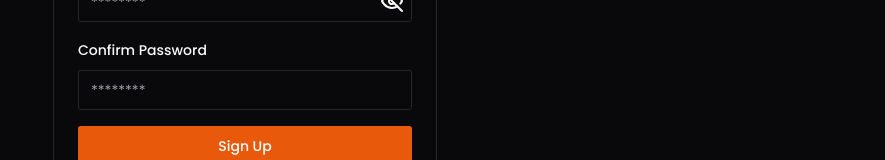
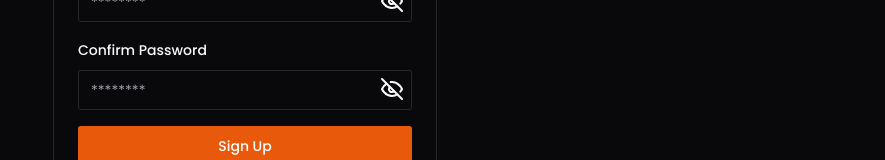
Before and after one commit to Nimira43/NT-Dashboard, a Next.js app: page /sign-up in a window 1280 px wide. Shown: the part 573-733 px from the top of the page, without its empty margins (395-1280 px from the left). Built offline with nearby package versions, Linux system fonts and the light colour scheme.

Commit message:
Added Show / Hide password functionality to Confirm password

```diff
--- a/app/(logged-out)/sign-up/page.tsx
+++ b/app/(logged-out)/sign-up/page.tsx
@@ -244,7 +244,7 @@ export default function SignupPage() {
                     </FormLabel>
                     <FormControl>
                       <PasswordInput
-                        placeholder='********' type='password'
+                        placeholder='********'
                         {...field}
                       />
                     </FormControl>
@@ -261,8 +261,8 @@ export default function SignupPage() {
                       Confirm Password
                     </FormLabel>
                     <FormControl>
-                      <Input
-                        placeholder='********' type='password'
+                      <PasswordInput
+                        placeholder='********'
                         {...field}
                       />
                     </FormControl>
```
